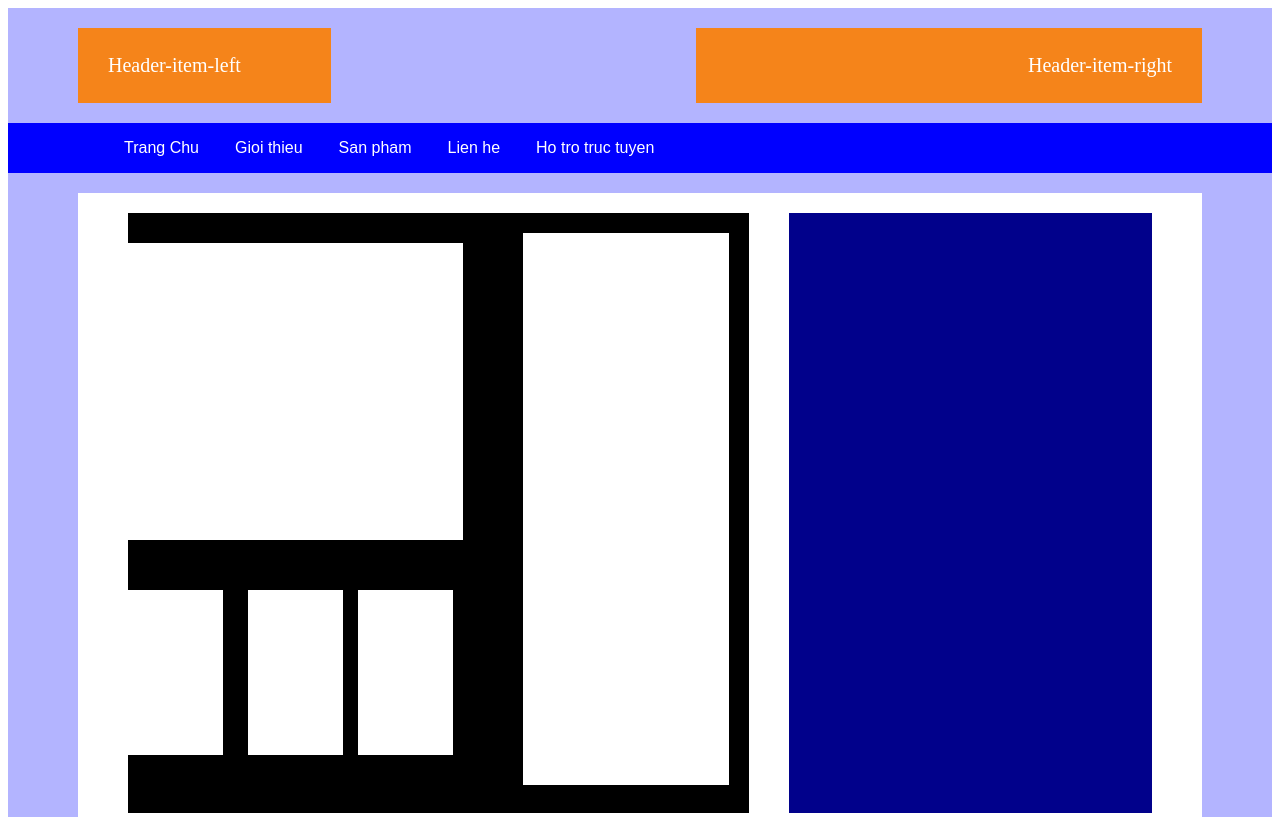
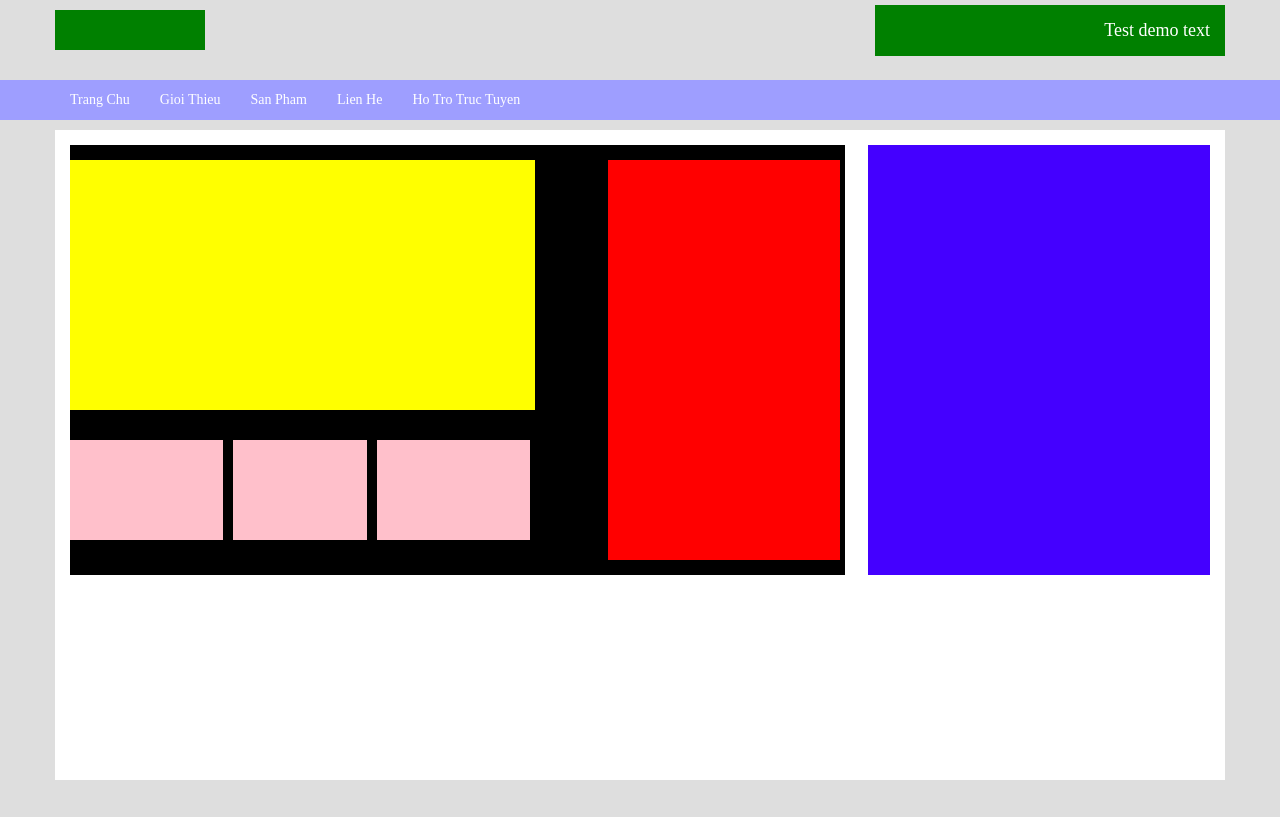
Before and after one commit to hungnd2905/hungnd2905.github.io, a plain HTML site: page index.html in a window 1280 px wide. Shown: the top 817 px of the page. Drawn offline with Linux system fonts and the light colour scheme.

Commit message:
practice layout

```diff
--- a/index.css
+++ /dev/null
@@ -1,183 +0,0 @@
-*{
-    box-sizing: border-box;
-}
-/*********
-HEADER
-*********/
-.flex-header {
-    display: flex;
-    background-color: #b3b4ff;
-    justify-content: space-between;
-  }
-
-  .flex-header>div {
-    background-color: rgb(245, 132, 26);
-    color: white;
-    width: 100px;
-    margin-left: 70px;
-    margin-right:70px;
-    margin-top:20px;
-    margin-bottom:20px;
-    padding-right: 30px;
-    padding-left: 30px;
-    line-height: 75px;
-    font-size: 20px;
-  }
-
-  #header-item-right{
-    text-align: right;
-    flex-basis: 40%;
-  }
-
-  #header-item-left{
-    text-align: left;
-    flex-basis: 20%;
-  }
-/*********
-NAVIGATION
-*********/
-
-  .navigation{
-     padding-left: 100px;
-     background-color:blue;
-  }
-/**************
-Dropdown button
-***************/
-
-  .dropbtn {
-    background-color: blue;
-    color: white;
-    padding: 16px;
-    font-size: 16px;
-    border: none;
-    cursor: pointer;
-}
-
-.dropdown {
-    position: relative;
-    display: inline-block;
-}
-
-.dropdown-content {
-    display: none;
-    position: absolute;
-    background-color: #f9f9f9;
-    min-width: 160px;
-    box-shadow: 0px 8px 16px 0px rgba(0,0,0,0.2);
-    z-index: 1;
-}
-
-.dropdown-content a {
-    color: black;
-    padding: 12px 16px;
-    text-decoration: none;
-    display: block;
-}
-
-.dropdown-content a:hover {background-color: #f1f1f1}
-
-.dropdown:hover .dropdown-content {
-    display: block;
-}
-
-.dropdown:hover .dropbtn {
-    background-color: #3e8e41;
-}
-/******
-CONTENT
-*******/
-
-.flex-content{
-display: flex;
-background-color: #b3b4ff;
-justify-content: center;
-}
-
-.flex-content>div{
-display:flex;
-background-color: rgb(255, 255, 255);
-width: 100px;
-margin-left: 70px;
-margin-right:70px;
-margin-top:20px;
-margin-bottom:120px;
-padding-right: 30px;
-padding-left: 30px;
-}
-
-#flex-content-main{
-flex-basis: 90%;
-height: 1000px;
-
-}
-
-.flex-content>div>div{
-display:flex;
-margin:20px;
-height:60%;
-justify-content: space-between;
-}
-
-#content-main-left{
-background-color:black;
-flex-basis:60%;
-}
-
-#content-main-right{
-background-color:rgb(1, 1, 139);
-flex-basis:35%;
-}
-
-.flex-content>div>div>div{
-display:flex;
-margin:20px;
-justify-content: space-between;
-height:92%;
-}
-
-#content-main-left-1{
-flex-basis:60%;
-margin-left:0px;
-background-color:black;
-flex-direction: column;
-}
-
-#content-main-left-2{
-flex-basis:35%;
-background-color:white;
-}
-
-.flex-content>div>div>div>div{
-display:flex;
-margin:20px;
-}
-
-#content-up{
-    flex-basis:80%;
-    margin-left:0px;
-    margin-top:10px;
-    background-color:white;
-}
-#content-down{
-    flex-basis:50%;
-    margin-left:0px;
-    background-color:black;
-}
-.flex-content>div>div>div>div>div{
-    display:flex;
-    margin:10px;
-    background-color:white;
-    flex-basis:30%;
-    justify-content: space-between;
-    }
-#content-smallest-left{
-    margin-left:0px;
-    margin-right:15px;
-}
-#content-smallest-middle{
-    margin-right:5px;
-}
-#content-smallest-right{
-
-}
--- a/index.html
+++ b/index.html
@@ -1,62 +1,60 @@
 <!DOCTYPE html>
-<html>
+<html lang="en">
 <head>
-    <title>Layout_Practice</title>
-    <meta name="viewport" content="width=device-width, initial-scale=1">
-    <link rel="stylesheet" href="index.css">
+    <title>Practice Layout</title>
+    <link href="style.css" rel="stylesheet">
 </head>
 
 <body>
-<div class="flex-header">
-  <div id = "header-item-left">Header-item-left</div>
-  <div id = "header-item-right">Header-item-right</div>
+    <header class="header">
+        <div class= "main">
+            <div class = "left-part"></div>
+            <div class = "right-part">Test demo text</div>
         </div>
-
-<div class="navigation">
-    <div class="dropdown">
-        <button class="dropbtn">Trang Chu</button>
-    </div>
-
-    <div class="dropdown">
-        <button class="dropbtn">Gioi thieu</button>
-    </div>
-
-    <div class="dropdown">
-        <button class="dropbtn">San pham</button>
-        <div class="dropdown-content">
-            <a href=#>San pham 1</a>
-            <a href=#>San pham 2</a>
-            <a href=#>San pham 3</a>
-            <a href=#>San pham 4</a>
+    </header>
+    <div class="navi">
+        <div class="main">
+            <ul class="menu-top">
+                <li><a href="#">Trang Chu</a></li>
+                <li><a href="#">Gioi Thieu</a></li>
+                <li>
+                    <a href="#">San Pham</a>
+                    <ul class="sub-menu">
+                        <li><a href="#">San Pham 1</a></li>
+                        <li><a href="#">San Pham 2</a></li>
+                        <li><a href="#">San Pham 3</a></li>
+                    </ul>
+                </li>
+                <li><a href="#">Lien He</a></li>
+                <li><a href="#">Ho Tro Truc Tuyen</a></li>
+            </ul>
         </div>
     </div>
 
-    <div class="dropdown">
-        <button class="dropbtn">Lien he</button>
+    <div class="main">
+        <div class="content">
+            <div class="box-left">
+                <div class="black">
+                    <div class="left">
+                        <div class="top"></div>
+                        <div class="clear"></div>
+                        <div class="bottom">
+                            <div class="item"></div>
                         </div>
-
-    <div class="dropdown">
-         <button class="dropbtn">Ho tro truc tuyen</button>
+                        <div class="bottom">
+                            <div class ="middle">
+                                    <div class="item"></div>
                             </div>
                         </div>
-
-<div class="flex-content">
-   <div id="flex-content-main">
-       <div id= "content-main-left">
-            <div id="content-main-left-1">
-                <div id="content-up"></div>
-                <div id="content-down">
-                    <div id="content-smallest-left"></div>
-                    <div id="content-smallest-middle"></div>
-                    <div id="content-smallest-right"></div>
+                        <div class="bottom">
+                                <div class="item"></div>
                         </div>
                     </div>
-            <div id="content-main-left-2"></div>
+                    <div class="right"></div>
                 </div>
-       <div id= "content-main-right"></div>
             </div>
-
+            <div class="box-right"></div>
         </div>
-
+    </div>
 </body>
 </html>
--- /dev/null
+++ b/style.css
@@ -0,0 +1,162 @@
+* {
+    -webkit-box-sizing: border-box;
+    -moz-box-sizing: border-box;
+    box-sizing: border-box;
+}
+
+body{
+    margin:0;
+    background-color:#dedede;
+}
+
+.clear { clear:both}
+.main {
+    max-width:1170px;
+    margin:auto;
+    width:100%;
+}
+
+/*****
+HEADER
+******/
+.header{
+    width:100%;
+    float:left;
+    background-color: #dedede;
+    min-height:80px;
+}
+
+.header .left-part{
+    float:left;
+    margin: 10px 0px 20px;
+    width: 150px;
+    min-height: 40px;
+    background-color: green;
+    padding: 15px;
+}
+
+.header .right-part{
+    float:right;
+    margin: 5px 0px 20px;
+    width: 350px;
+    min-height: 40px;
+    color: white;
+    background-color:green;
+    text-align: right;
+    font-size:18px;
+    padding: 15px;
+}
+
+/*****
+NAVI
+******/
+.navi {
+    width:100%;
+    float: left;
+    height: 40px;
+    background-color: rgb(158, 158, 255);
+}
+.navi .menu-top {
+    width:100%;
+    float:left;
+    margin:0;
+    padding:0;
+}
+.navi .menu-top li {
+    float:left;
+    padding: 0px 15px;
+    line-height:40px;
+    font-size:14px;
+    text-align:center;
+    position: relative;
+    list-style:none;
+}
+.navi .menu-top li a {
+    color: white;
+    text-decoration: none;
+}
+.sub-menu {
+    display:none;
+    position:absolute;
+    left:0px;
+    top:40px;
+    background-color: rgb(7, 7, 245);
+    min-width:120px;
+    min-height:50px;
+    margin:0px;
+    padding:0px;
+}
+.navi .sub-menu li {
+    width:100%;
+    text-align:left;
+    font-size:14px;
+    line-height:normal;
+    padding: 5px 10px;
+}
+.navi .menu-top li:hover .sub-menu {
+    display:block;
+}
+.navi .menu-top li:hover {
+    background-color:rgb(0, 255, 55);
+}
+/*****
+CONTENT
+******/
+.content {
+    width:100%;
+    float:left;
+    background-color: white;
+    margin-top: 10px;
+    padding: 15px;
+    min-height: 650px;
+}
+.box-left {
+    width:68%;
+    float:left;
+}
+.box-left .black {
+    width: 100%;
+    min-height:200px;
+    float:left;
+    background-color: black;
+}
+.box-left .black .left {
+    width: 60%;
+    float:left;
+}
+
+.box-left .black .left .top {
+    width: 100%;
+    float:left;
+    margin: 15px 0px;
+    min-height: 250px;
+    background-color:yellow;
+}
+.box-left .black .left .bottom {
+    width: 33%;
+    float:left;
+    margin: 15px 0px 30px 0px;
+}
+.box-left .black .left .bottom .middle {
+    margin: 0px 10px;
+}
+.box-left .black .left .bottom .item{
+    width:100%;
+    float:left;
+    min-height: 100px;
+    background-color:pink;
+}
+
+.box-left .black .right{
+    width:30%;
+    float:right;
+    margin: 15px 5px;
+    background-color: red;
+    min-height: 400px;
+}
+.box-right {
+    width:30%;
+    float:right;
+    min-height: 430px;
+    background-color:rgb(68, 0, 255);
+}
```
Lines whose indentation alone changed are shown as unchanged.
